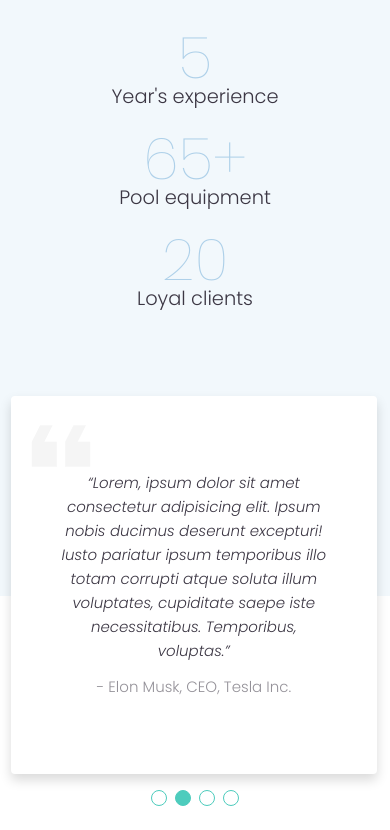
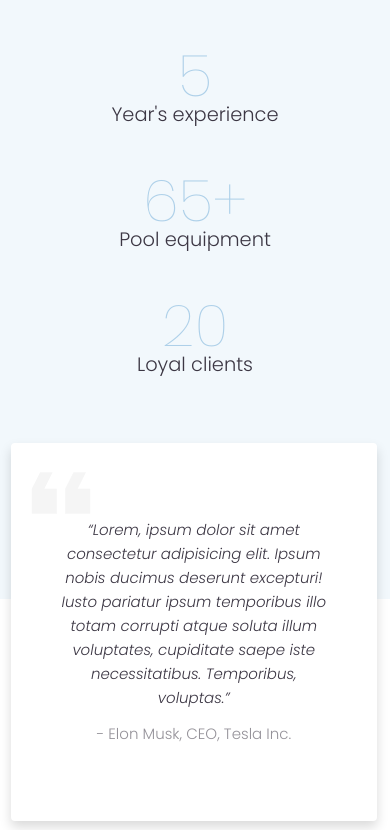
Before and after one commit to PictureElement/ppc, a website: page index.html in a window 390 px wide. Shown: the part 4680-5510 px from the top of the page. Drawn offline with Linux system fonts and the light colour scheme.

Commit message:
Responsive improvments to About section.

```diff
--- a/sass/ppc.scss
+++ b/sass/ppc.scss
@@ -322,6 +322,8 @@ h3 {
         margin-top: 0 !important;
         .owl-dot {
             span {
+                display: inline-block;
+                border-radius: 50%;
                 margin: 4px;
                 width: 16px;
                 height: 16px;
@@ -513,14 +515,14 @@ h3 {
 // About
 // =============================================================================
 .about {
-    padding-bottom: 288px;
+    padding-bottom: 18.75rem;
 }
 
 .facts {
-    padding-top: 2.5rem;
+    padding-top: 4rem;
     @media (max-width: 767.98px) {
         [class^='col-']:not(:last-child) {
-            margin-bottom: 2rem;
+            margin-bottom: 4rem;
         }
     }
 }
@@ -543,7 +545,7 @@ h3 {
 // =============================================================================
 
 .testimonials {
-    margin-top: -200px;
+    margin-top: -13rem;
 }
 
 .testimonial {
@@ -555,6 +557,9 @@ h3 {
     background-position: top left;
     background-repeat: no-repeat;
     height: 100%;
+    display: flex;
+    justify-content: center;
+    flex-direction: column;
     &__text {
         font-style: italic;
         margin-bottom: 1rem;
@@ -569,7 +574,6 @@ h3 {
         overflow: visible;
         .owl-stage {
             display: flex;
-            align-items: center;
             .owl-item {
                 opacity: 0;
                 transition: opacity .15s ease-in-out;
@@ -585,6 +589,9 @@ h3 {
     .owl-dots {
         line-height: 0;
         margin-top: 1rem !important;
+        position: absolute;
+        left: 50%;
+        transform: translateX(-50%);
         .owl-dot {
             span {
                 margin: 4px;
```
Also changed, not shown: css/ppc.min.css.
